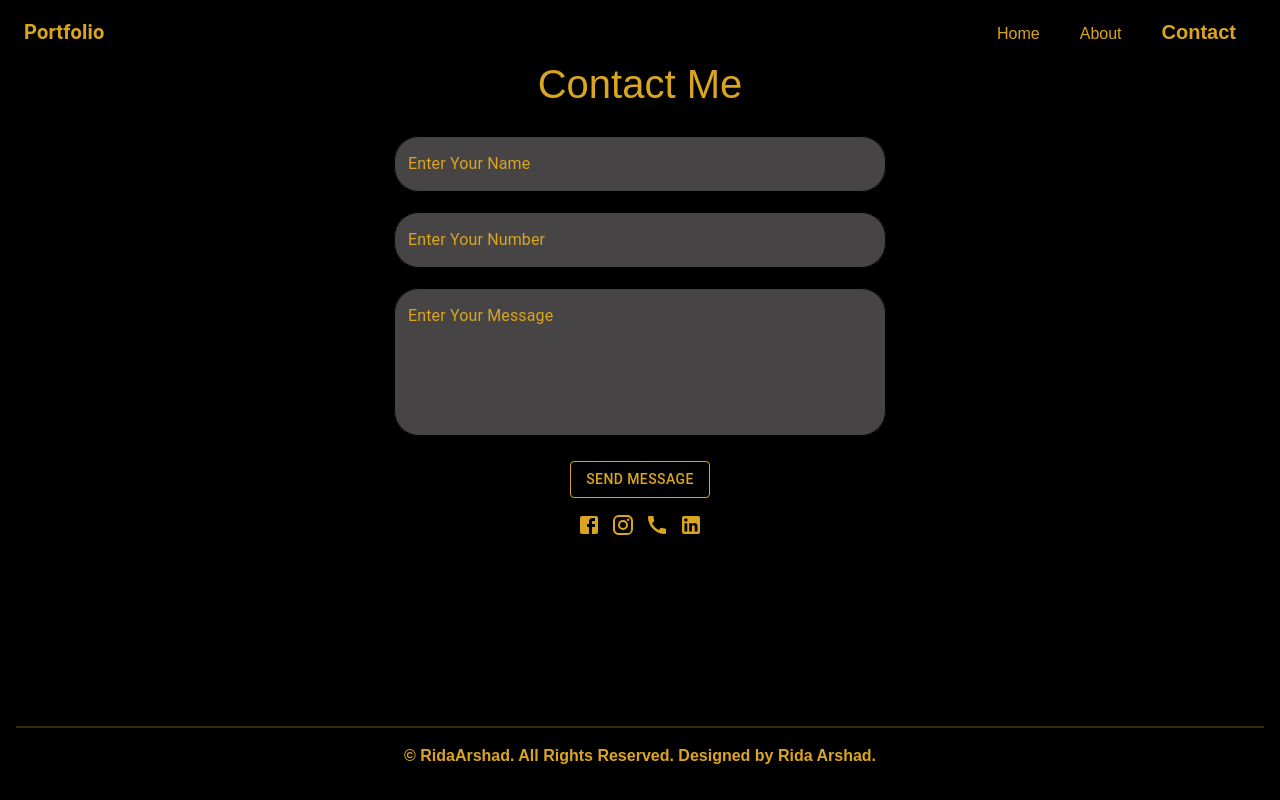
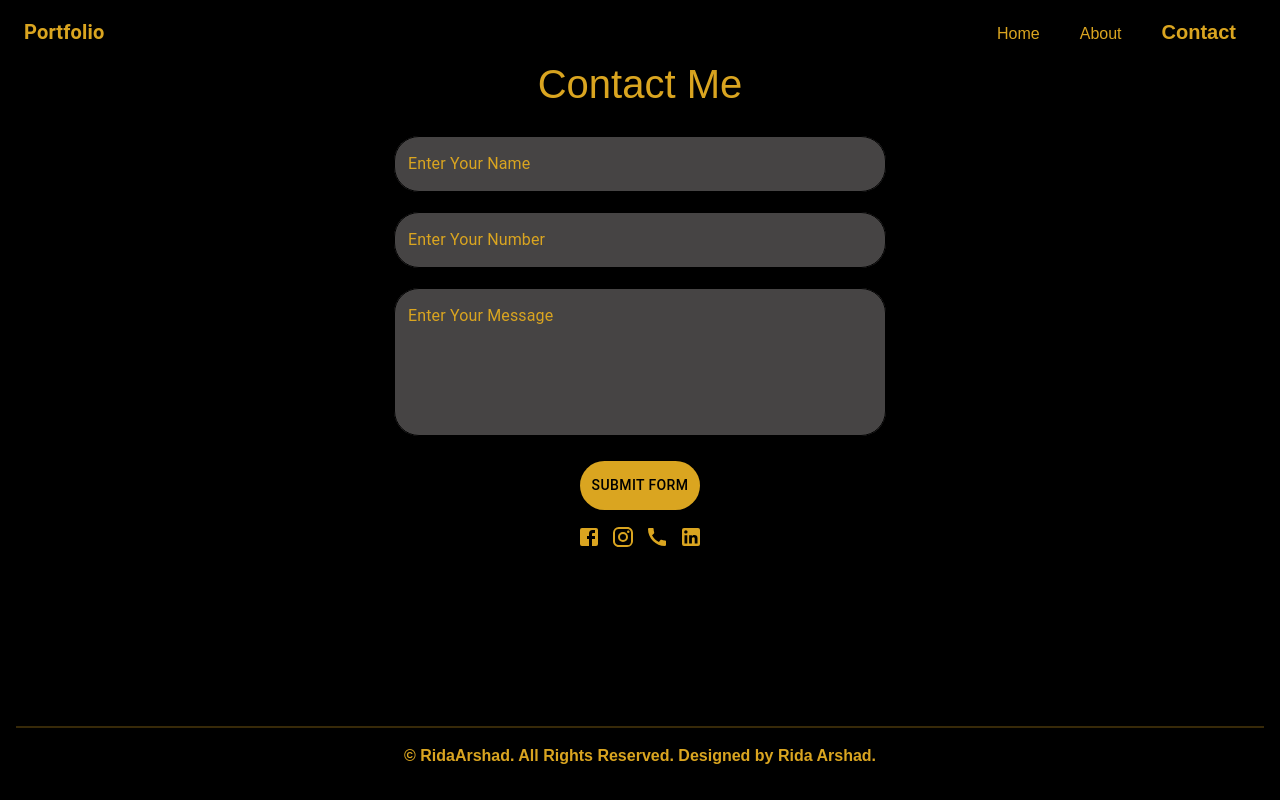
Before and after one commit to Ridaarshad924/my-portfolio, a React (Vite) app: page /contact in a window 1280 px wide. Built offline with nearby package versions, Linux system fonts and the light colour scheme.

Commit message:
third commit

```diff
--- a/package.json
+++ b/package.json
@@ -21,7 +21,8 @@
     "react-dom": "^19.0.0",
     "react-router-dom": "^7.3.0",
     "react-scroll": "^1.9.3",
-    "styled-components": "^6.1.15"
+    "styled-components": "^6.1.15",
+    "sweetalert2": "^11.17.2"
   },
   "devDependencies": {
     "@eslint/js": "^9.21.0",
--- a/src/Components/Pages/Contact.jsx
+++ b/src/Components/Pages/Contact.jsx
@@ -7,6 +7,7 @@ import FacebookIcon from '@mui/icons-material/Facebook';
 import InstagramIcon from '@mui/icons-material/Instagram';
 import LinkedInIcon from '@mui/icons-material/LinkedIn';
 import CallIcon from '@mui/icons-material/Call';
+import Swal from 'sweetalert2'
 
 const Contact = () => {
   const [data, setData] = useState({ Name: "", number: "", message: "" })
@@ -26,6 +27,15 @@ const Contact = () => {
     }
     console.log(data);
     setError("")
+    Swal.fire({
+      title: 'Success!',
+      text: 'Form submitted successfully!',
+      icon: 'success',
+      // confirmButtonText: 'OK',
+      showConfirmButton: false,
+      position: 'center',
+      timer: 2000,
+    });
   }
   return (
     <>
@@ -35,18 +45,18 @@ const Contact = () => {
         <Input id="outlined-basic" type="number" name="number" label="Enter Your Number" onChange={updateValue} />
         <Input id="outlined-basid" type="text" name="message" label="Enter Your Message" onChange={updateValue} multiline rows={5} />
         {error && <div className="errormsg">{error}</div>}
-        <Buttoncomp onClick={handleSubmit} buttonValue="Send Message" />
+        <Buttoncomp onClick={handleSubmit} buttonValue="Submit Form" />
         <div className="socialicons">
-          <a href="" target='blank'>
+          <a href="https://www.facebook.com/share/1A7AfdNZsm/" target='blank'>
             <FacebookIcon />
           </a>
-          <a href="" target='blank'>
+          <a href="https://www.instagram.com/ridaarshad78?igsh=MTdzYmtzZ3k4M29zOA==" target='blank'>
             <InstagramIcon />
           </a>
-          <a href="" target='blank'>
+          <a href="tel:+923482236028" target='blank'>
             <CallIcon />
           </a>
-          <a href="" target='blank'>
+          <a href="https://www.linkedin.com/in/rida-arshad-7075bb21a?utm_source=share&utm_campaign=share_via&utm_content=profile&utm_medium=android_app" target='blank'>
             <LinkedInIcon />
           </a>
         </div>
--- a/src/Components/Reuseable/Buttoncomp.jsx
+++ b/src/Components/Reuseable/Buttoncomp.jsx
@@ -5,7 +5,7 @@ const Buttoncomp = ({ buttonValue, ...props }) => {
   return (
     <>
       <div style={{ textAlign: "center" , padding: "15px 0px"}}>
-        <Button variant="outlined" sx={{borderColor:"goldenrod", color:"goldenrod"}} {...props}>{buttonValue}</Button>
+        <Button variant="filled" sx={{backgroundColor:"goldenrod", color:"black", padding:"12px", borderRadius:"30px"}} {...props}>{buttonValue}</Button>
       </div>
     </>
   )
--- a/src/Components/Reuseable/Skills.jsx
+++ b/src/Components/Reuseable/Skills.jsx
@@ -28,7 +28,7 @@ const Skills = () => {
                     </div>
                     <div className={Style.skill}></div>
                     <div style={{ display: "flex", justifyContent: "space-between", padding: "20px" }}>
-                        <h4>Expree JS</h4>
+                        <h4>Express JS</h4>
                         <span>95%</span>
                     </div>
                     <div className={Style.skillexpress}></div>
```
Also changed, not shown: 1 other file (tests, documents, lock files or other folders).
